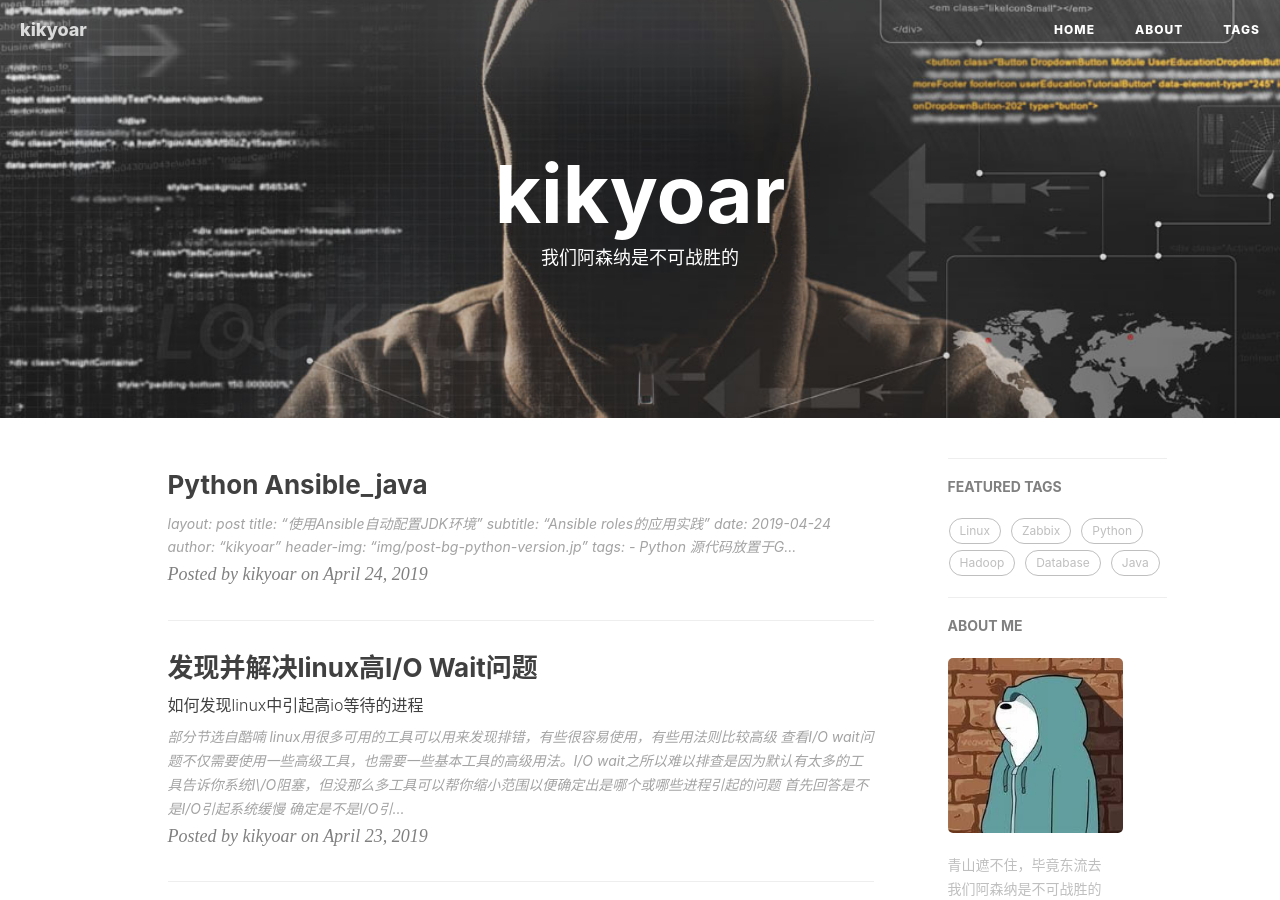
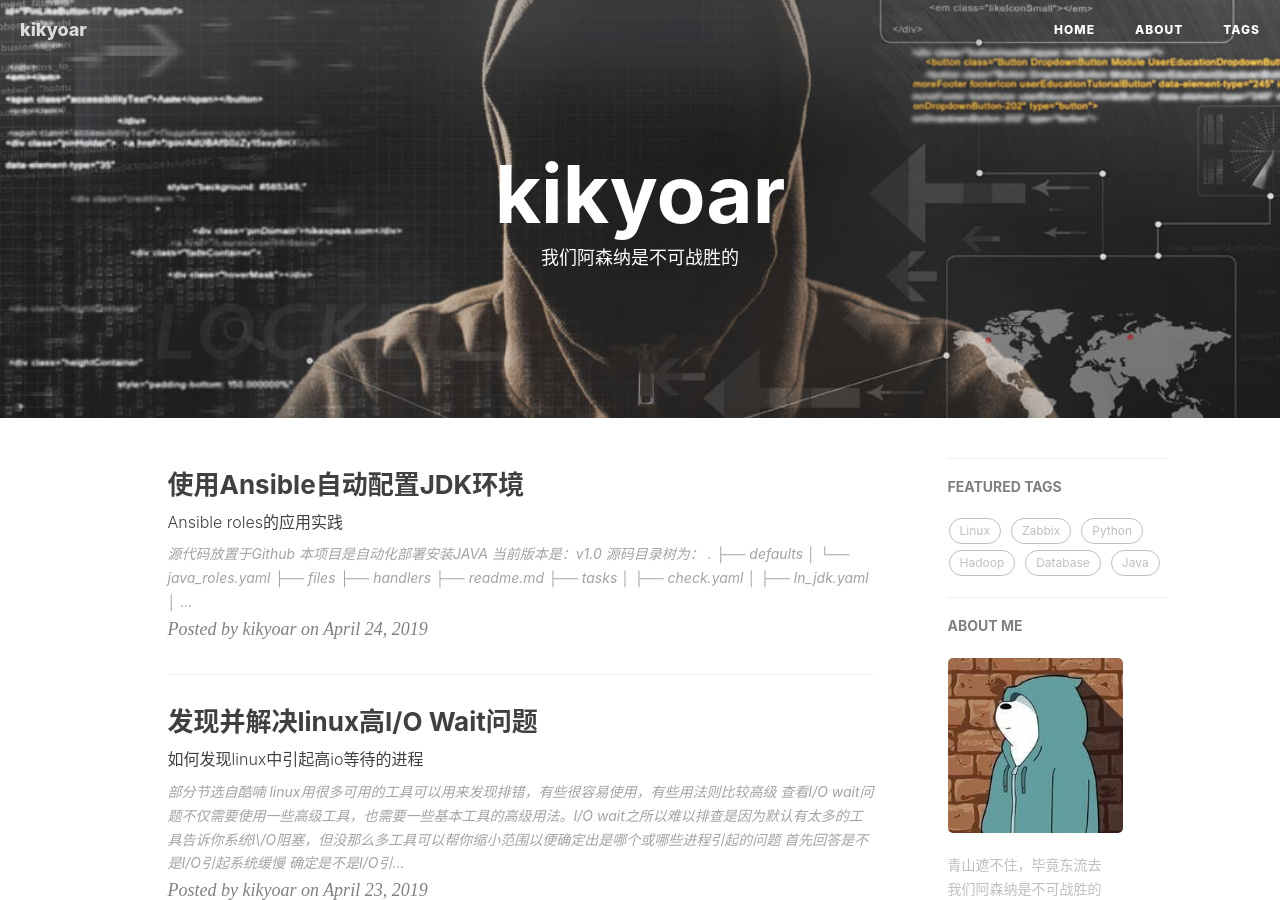
Before and after one commit to kikyoar/kikyoar.github.io, a Jekyll site: the page built from index.html, in a window 1280 px wide and 900 px high. Built offline with Jekyll 4.4.1, drawn with Linux system fonts in a browser that asks for light colours; nearby versions of some CDN libraries; the list of posts is cut into pages by our own code; comment, search, counter and statistics services are not loaded.

Commit message:
modify format

````diff
--- a/_posts/2019-04-24-Python-ansible_java.markdown
+++ b/_posts/2019-04-24-Python-ansible_java.markdown
@@ -1,10 +1,13 @@
+---
 layout:     post
 title:      "使用Ansible自动配置JDK环境"
 subtitle:   "Ansible roles的应用实践"
 date:       2019-04-24
 author:     "kikyoar"
 header-img: "img/post-bg-python-version.jp"
-tags:   - Python
+tags:
+    - Python
+---
 
 [源代码放置于Github](<https://github.com/kikyoar/Hadoop-Automated-scripts>)
 
@@ -13,22 +16,22 @@ tags:   - Python
 >
 > 源码目录树为：
 >
-> .
-> ├── defaults
-> │   └── java_roles.yaml
-> ├── files
-> ├── handlers
-> ├── readme.md
-> ├── tasks
-> │   ├── check.yaml
-> │   ├── ln_jdk.yaml
-> │   ├── main.yaml
-> │   ├── set_var.yaml
-> │   ├── unarchive_jdk.yaml
-> │   └── uninstall_openjdk.yaml
-> ├── templetes
-> └── vars
->     └── main.yaml
+	 .
+	 ├── defaults
+	 │   └── java_roles.yaml
+	 ├── files
+	 ├── handlers
+	 ├── readme.md
+	 ├── tasks
+	 │   ├── check.yaml
+	 │   ├── ln_jdk.yaml
+	 │   ├── main.yaml
+	 │   ├── set_var.yaml
+	 │   ├── unarchive_jdk.yaml
+	 │   └── uninstall_openjdk.yaml
+	 ├── templetes
+	 └── vars
+	     └── main.yaml
 
 ## 所需软件
 
@@ -55,23 +58,27 @@ tags:   - Python
 
 - 将需要安装java的主机IP地址填写于hosts文件required_java下
 
+  ```yaml
   [required_java]
-  	192.168.6.62
+  192.168.6.62
+  ```
 
 - 此压缩包中已自带java(jdk-8u181-linux-x64.tar.gz)--由于文件太大未上传（雾）,如果有新的java版本需求，请上传至files目录下替换该文件，然后修改vars目录下main.yaml中的value值
 
+  ```yaml
   java_packages: jdk-8u181-linux-x64.tar.gz
-  	java_install_name: jdk1.8.0_181
+  java_install_name: jdk1.8.0_181
+  ```
 
 - 将defaults目录下的java_roles.yaml拷贝至/etc/ansible/目录下
 
 - 在/etc/ansible/执行命令，如若未发生报错，执行下一步
 
-  [root@ceshi-1 ansible]# ansible-playbook -C java_roles.yaml
+  [[root@ceshi-1 ansible]# ansible-playbook -C java_roles.yaml]()
 
 - 在/etc/ansible/执行命令
 
-  [root@ceshi-1 ansible]# ansible-playbook java_roles.yaml
+  [[root@ceshi-1 ansible]# ansible-playbook java_roles.yaml]()
 
 - 以上安装完成
 
````
